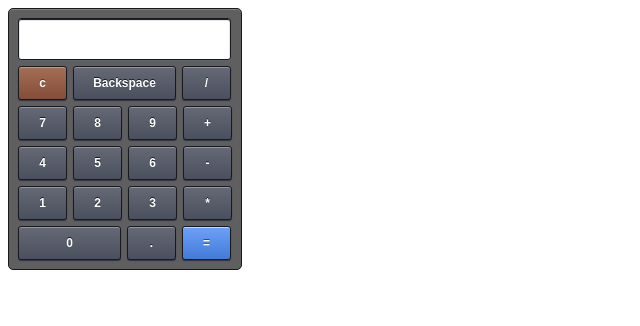
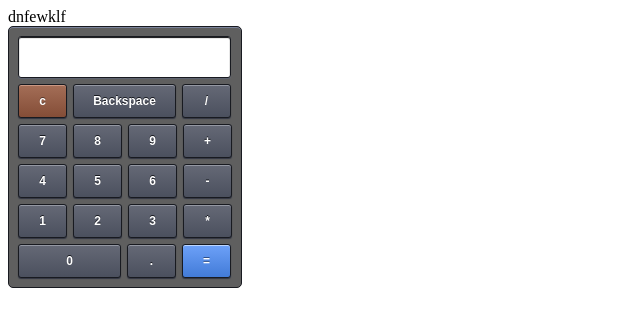
Before and after one commit to luminous198/calc, a plain HTML site: page calculator-directive-better/index.html in a window 1280 px wide. Shown: the whole page, without its empty margins (0-640 px from the left). Drawn offline with Linux system fonts and the light colour scheme.

Commit message:
dewgfregf

```diff
--- a/calculator-directive-better/index.html
+++ b/calculator-directive-better/index.html
@@ -2,6 +2,7 @@
 <html ng-app="demoPage">
 
 <head>
+  <div>dnfewklf</div>
 <title>Angular Calculator</title>
 <script src="angular.min.js"> </script>
 <script src="script.js"> </script>
```
